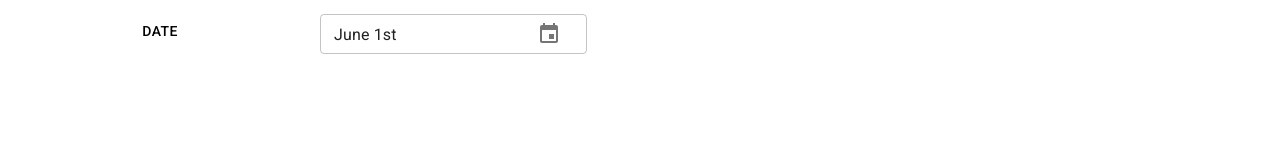
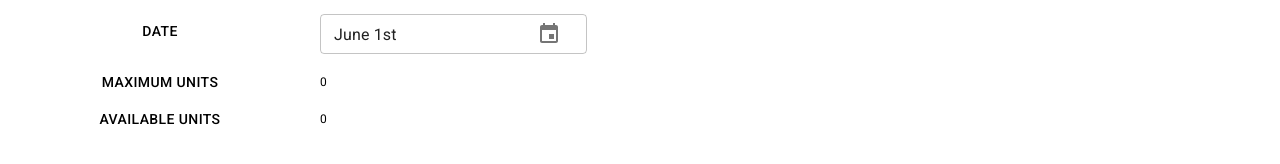
Before and after one commit to kitsanapong/rabbit-fi-test, a React app: page / in a window 1280 px wide. Shown: the part 138-302 px from the top of the page. Built offline with nearby package versions, Linux system fonts and the light colour scheme; no server answers.

Commit message:
show unit info in desktop screen

```diff
--- a/src/components/desktop/component.jsx
+++ b/src/components/desktop/component.jsx
@@ -35,7 +35,7 @@ const SelectProduct = ({ state = [] }) => {
           >
             <MenuItem value={-1}>Select product</MenuItem>
             {products.map((item) => {
-              return <MenuItem key={item.id} value={item.id}>{item.name}</MenuItem>
+              return <MenuItem key={item.id} value={item}>{item.name}</MenuItem>
             })}
           </Select>
         </FormControl>
@@ -93,8 +93,32 @@ const Submmit = () => {
   )
 }
 
+const UnitInfo = ({ maxUnits = 0, availableUnits = 0 }) => {
+  return (
+    <>
+      <Grid className="mb-1" container direction="row" alignItems="center">
+        <Grid item xs={3}>
+          <Typography align="center" variant="button" display="block" gutterBottom>MAXIMUM UNITS</Typography>
+        </Grid>
+        <Grid item xc={9}>
+        <Typography align="center" variant="caption" display="block" gutterBottom>{maxUnits}</Typography>
+        </Grid>
+      </Grid>
+      <Grid className="mb-2" container direction="row" alignItems="center">
+      <Grid item xs={3}>
+        <Typography align="center" variant="button" display="block" gutterBottom>AVAILABLE UNITS</Typography>
+      </Grid>
+      <Grid item xc={9}>
+      <Typography align="center" variant="caption" display="block" gutterBottom>{availableUnits}</Typography>
+      </Grid>
+    </Grid>
+  </>
+  )
+}
+
 const Desktop = () => {
   const ProductDistribution = useContext(productDistributionProvider.Context)
+  console.log(ProductDistribution)
   return (
     <div className="desktop">
       <Grid container direction="column" justify="flex-start" alignItems="flex-start">
@@ -105,6 +129,7 @@ const Desktop = () => {
         </Grid>
         <SelectProduct state={ProductDistribution.productState}/>
         <SelectDate state={ProductDistribution.dateState}/>
+        <UnitInfo maxUnits={ProductDistribution.maxUnits} availableUnits={ProductDistribution.availableUnits}/>
         {/* <LocationList openMap={() => { setShowMap(true) }}/> */}
         {/* <Summary/> */}
         {/* <Submmit/> */}
```
